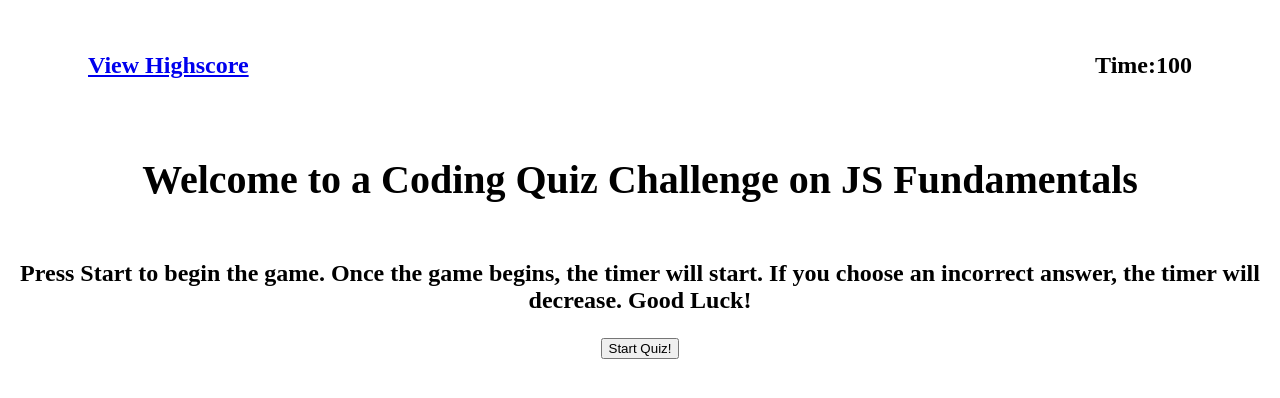
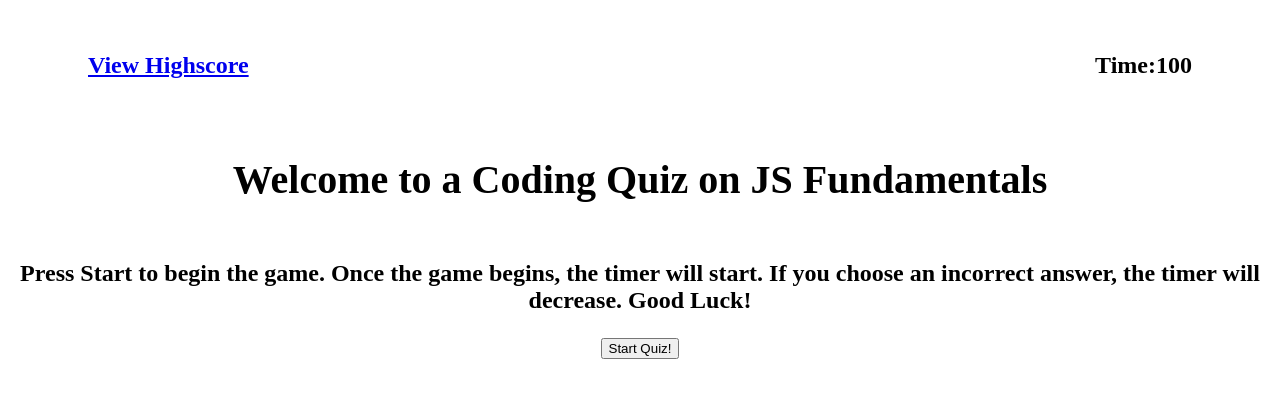
Before and after one commit to nico-patano/CodeQuiz, a plain HTML site: page index.html in a window 1280 px wide. Drawn offline with Linux system fonts and the light colour scheme.

Commit message:
final adjustment and push

```diff
--- a/index.html
+++ b/index.html
@@ -21,7 +21,7 @@
         </header>
 
         <section class="main-page">
-            <h1>Welcome to a Coding Quiz Challenge on JS Fundamentals</h1>
+            <h1>Welcome to a Coding Quiz on JS Fundamentals</h1>
             <h3>Press Start to begin the game. Once the game begins, the timer will start. If you choose an incorrect answer, the timer will decrease. Good Luck!
             </h2>
                 <button class="start-quiz">Start Quiz!</button>
```
